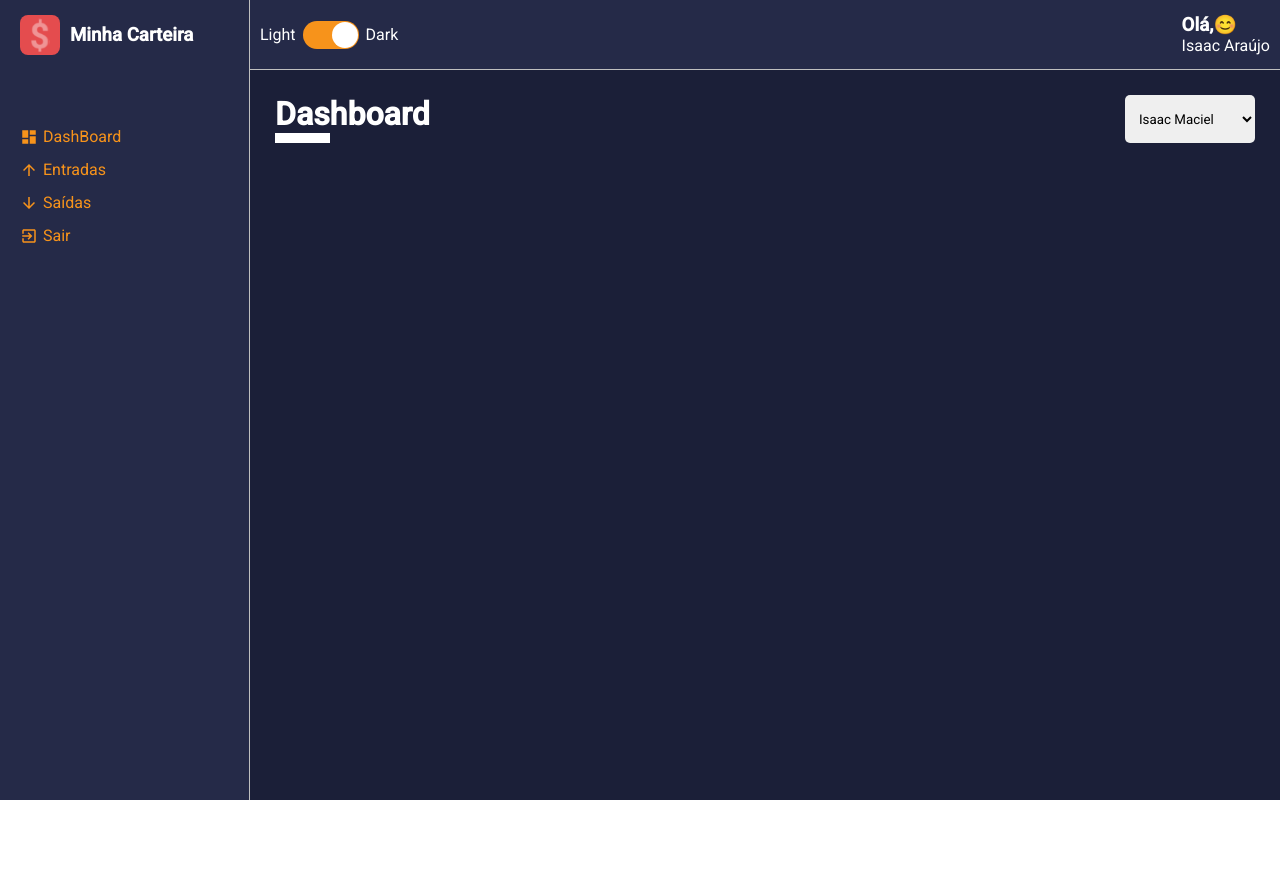
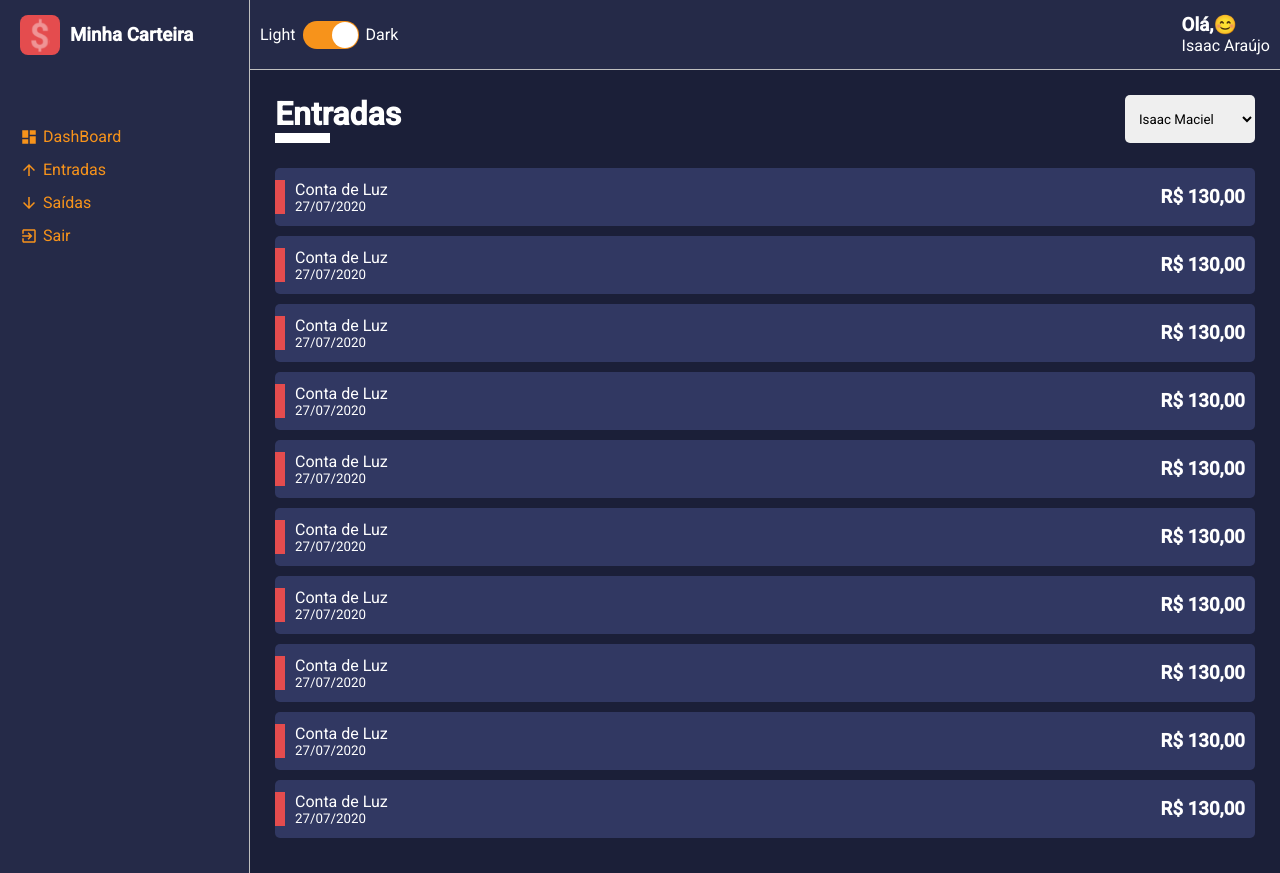
Before and after one commit to IsaacMaciel/minha-carteira, a React (Create React App) app in the folder minha-carteira/: page / in a window 1280 px wide. Before the commit the page ends 800 px from the top, so only its background shows below. Built offline with nearby package versions, Linux system fonts and the light colour scheme.

Commit message:
criando a lista de transaçoes

```diff
--- a/minha-carteira/src/App.tsx
+++ b/minha-carteira/src/App.tsx
@@ -7,6 +7,7 @@
 
 import Layout from './components/Layout'
 import dark from './styles/themes/dark';
+import List from './pages/List';
 
 
 function App() {
@@ -15,7 +16,8 @@
     <ThemeProvider theme={dark}>
       <GlobalStyles />
       <Layout>
-        <Dashboard />
+        <List/>
+        {/* <Dashboard /> */}
       </Layout>
     </ThemeProvider>
 
--- /dev/null
+++ b/minha-carteira/src/components/HistoryFinanceCard/index.tsx
@@ -0,0 +1,26 @@
+import React from 'react';
+
+import { Container, Tag } from './styles';
+
+
+interface IHistoryFinanceCard {
+    cardColor: string,
+    tagColor: string,
+    title: string,
+    subtitle: string,
+    amount: string
+}
+const HistoryFinanceCard: React.FC<IHistoryFinanceCard> = ({ cardColor, tagColor, title, subtitle, amount }) => {
+    return (
+        <Container color={cardColor}>
+            <Tag color={tagColor} />
+            <div>
+                <span>{title}</span>
+                <small>{subtitle}</small>
+            </div>
+            <h3>{amount}</h3>
+        </Container>
+    )
+}
+
+export default HistoryFinanceCard;
--- /dev/null
+++ b/minha-carteira/src/components/HistoryFinanceCard/styles.ts
@@ -0,0 +1,50 @@
+import styled from 'styled-components';
+
+interface IContainerProps {
+    color: string;
+}
+
+interface ITagProps {
+    color: string;
+}
+export const Container = styled.li<IContainerProps>`
+    background-color: ${props => props.color};
+
+    list-style: none;
+    border-radius: 5px;
+
+    margin: 10px 0px;
+    padding: 12px 10px;
+
+    display:flex;
+    justify-content: space-between;
+    align-items: center;
+
+    cursor: pointer;
+    transition: all .3s;
+
+    position: relative;
+
+    &:hover {
+        opacity: .7;
+        transform: translateX(10px);
+    }
+
+    > div {
+        display:flex;
+        flex-direction: column;
+        justify-content: space-between;
+
+        padding-left: 10px;
+    }
+
+`;
+
+export const Tag = styled.div<ITagProps>`
+    width: 10px;
+    height: 60%;
+
+    background-color: ${props => props.color};
+    position:absolute;
+    left:0px;
+`;
--- a/minha-carteira/src/pages/List/index.tsx
+++ b/minha-carteira/src/pages/List/index.tsx
@@ -1,8 +1,9 @@
 import React from 'react'
 import ContentHeader from '../../components/ContentHeader';
+import HistoryFinanceCard from '../../components/HistoryFinanceCard';
 import SelectInput from '../../components/SelectInput';
 
-import { Container } from './styles';
+import { Container, Content } from './styles';
 
 const options = [{
     value: 'Isaac Maciel',
@@ -23,7 +24,90 @@
             <ContentHeader title="Entradas" lineColor="#fff">
                 <SelectInput options={options} />
             </ContentHeader>
+            <Content>
+                <HistoryFinanceCard
+                    cardColor={'#313862'}
+                    tagColor={'#e44c4e'}
+                    title="Conta de Luz"
+                    subtitle="27/07/2020"
+                    amount="R$ 130,00"
+                />
+
+                <HistoryFinanceCard
+                    cardColor={'#313862'}
+                    tagColor={'#e44c4e'}
+                    title="Conta de Luz"
+                    subtitle="27/07/2020"
+                    amount="R$ 130,00"
+                />
+
+                <HistoryFinanceCard
+                    cardColor={'#313862'}
+                    tagColor={'#e44c4e'}
+                    title="Conta de Luz"
+                    subtitle="27/07/2020"
+                    amount="R$ 130,00"
+                />
+
+                <HistoryFinanceCard
+                    cardColor={'#313862'}
+                    tagColor={'#e44c4e'}
+                    title="Conta de Luz"
+                    subtitle="27/07/2020"
+                    amount="R$ 130,00"
+                />
+
+                <HistoryFinanceCard
+                    cardColor={'#313862'}
+                    tagColor={'#e44c4e'}
+                    title="Conta de Luz"
+                    subtitle="27/07/2020"
+                    amount="R$ 130,00"
+                />
+
+                <HistoryFinanceCard
+                    cardColor={'#313862'}
+                    tagColor={'#e44c4e'}
+                    title="Conta de Luz"
+                    subtitle="27/07/2020"
+                    amount="R$ 130,00"
+                />
+
+                <HistoryFinanceCard
+                    cardColor={'#313862'}
+                    tagColor={'#e44c4e'}
+                    title="Conta de Luz"
+                    subtitle="27/07/2020"
+                    amount="R$ 130,00"
+                />
+
+                <HistoryFinanceCard
+                    cardColor={'#313862'}
+                    tagColor={'#e44c4e'}
+                    title="Conta de Luz"
+                    subtitle="27/07/2020"
+                    amount="R$ 130,00"
+                />
+
+                <HistoryFinanceCard
+                    cardColor={'#313862'}
+                    tagColor={'#e44c4e'}
+                    title="Conta de Luz"
+                    subtitle="27/07/2020"
+                    amount="R$ 130,00"
+                />
+
+                <HistoryFinanceCard
+                    cardColor={'#313862'}
+                    tagColor={'#e44c4e'}
+                    title="Conta de Luz"
+                    subtitle="27/07/2020"
+                    amount="R$ 130,00"
+                />
+            </Content>
+
         </Container>
+
 
     )
 }
--- a/minha-carteira/src/pages/List/styles.ts
+++ b/minha-carteira/src/pages/List/styles.ts
@@ -1,3 +1,4 @@
 import styled from 'styled-components';
 
 export const Container = styled.div``;
+export const Content = styled.div``;
```
